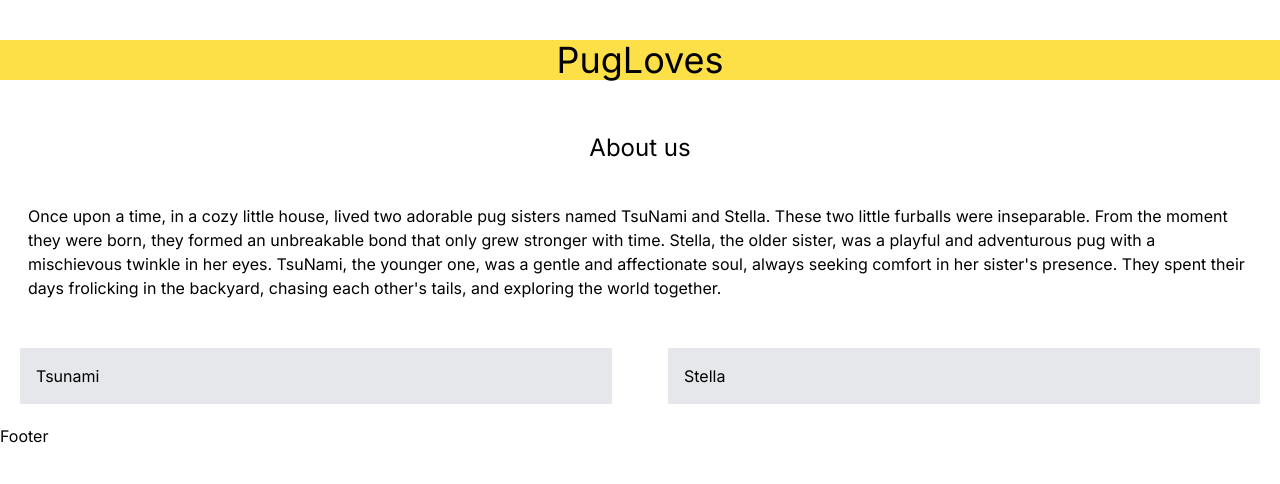
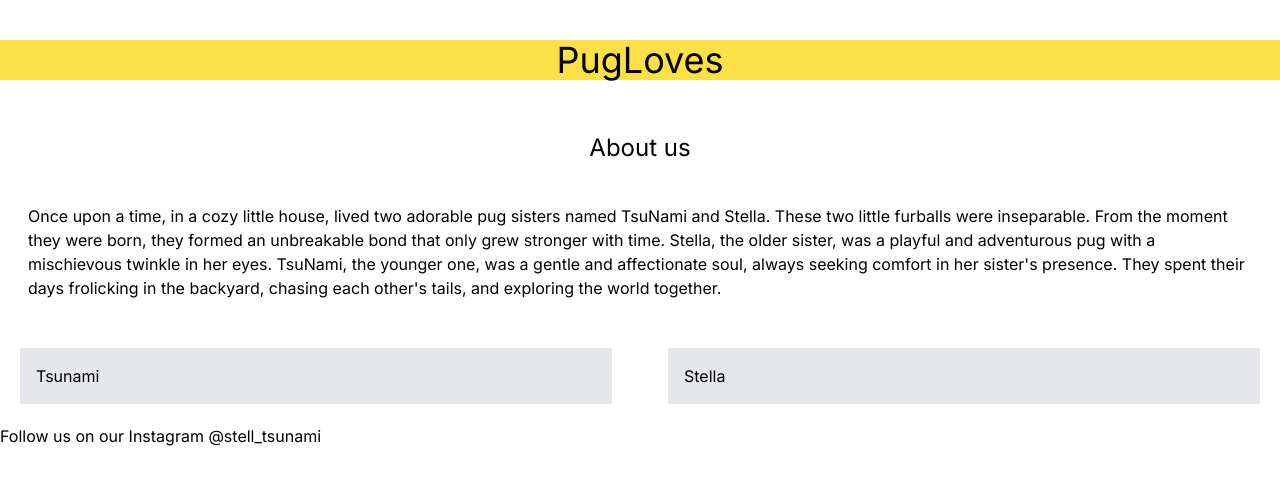
Before and after one commit to Bovdaboat/pugwholovehugs, a Next.js app: page / in a window 1280 px wide. Shown: the top 484 px of the page. Built offline with nearby package versions, Linux system fonts and the light colour scheme.

Commit message:
added the pug instagram

```diff
--- a/src/app/shared/Footer.tsx
+++ b/src/app/shared/Footer.tsx
@@ -4,7 +4,7 @@ import React from 'react'
 const Footer = () => {
     return (
         <>
-    <div>Footer</div>
+    <div>Follow us on our Instagram @stell_tsunami</div>
           </>
     )
 }
```
